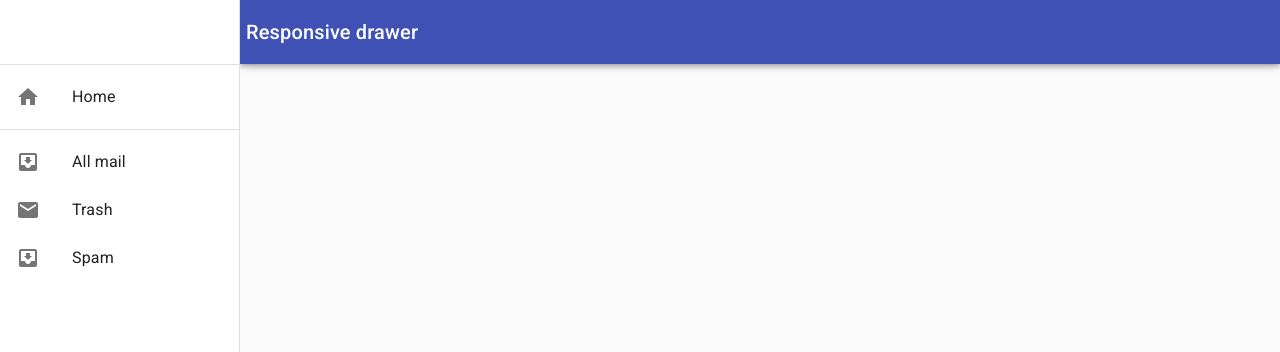
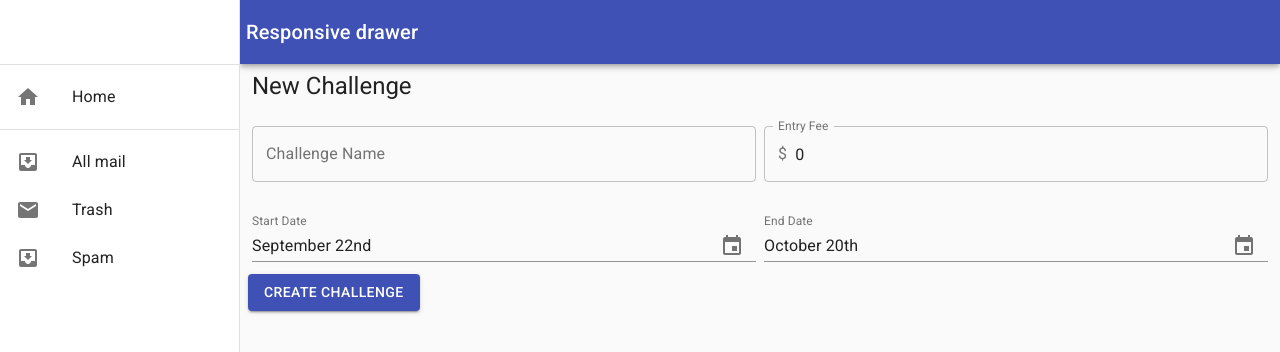
Before and after one commit to Jacksondr5/wlc-site, a React (Create React App) app: page / in a window 1280 px wide. Shown: the top 352 px of the page. Built offline with nearby package versions, Linux system fonts and the light colour scheme.

Commit message:
added new challenge form component

```diff
--- a/apollo.config.js
+++ b/apollo.config.js
@@ -1,6 +1,6 @@
 module.exports = {
   client: {
     name: "WLC Client",
-    service: "weight-loss-challenge"
+    service: "weight-loss-challenge@develop"
   }
 };
--- a/package.json
+++ b/package.json
@@ -7,7 +7,7 @@
     "build": "react-scripts build",
     "test": "react-scripts test",
     "eject": "react-scripts eject",
-    "generateSchemaTypes": "npx apollo client:codegen --target typescript --outputFlat ./src/generated/schemaTypes.ts"
+    "generateSchemaTypes": "apollo client:codegen --target typescript --outputFlat ./src/_generated/schemaTypes.ts"
   },
   "dependencies": {
     "@apollo/react-hooks": "^3.1.1",
@@ -29,6 +29,7 @@
     "@types/node": "^12.7.8",
     "@types/react": "^16.9.4",
     "@types/react-dom": "^16.9.1",
+    "apollo": "^2.18.3",
     "husky": "^3.0.7",
     "lint-staged": "^9.4.0",
     "react-scripts": "^3.1.2",
--- a/src/App.tsx
+++ b/src/App.tsx
@@ -20,7 +20,9 @@ const App: React.FC = () => {
       <ThemeProvider theme={theme}>
         <CssBaseline />
         <Container>
-          <ResponsiveDrawer>{/* <NewChallengeForm /> */}</ResponsiveDrawer>
+          <ResponsiveDrawer>
+            <NewChallengeForm />
+          </ResponsiveDrawer>
         </Container>
       </ThemeProvider>
     </ApolloProvider>
--- a/src/components/NewChallengeForm.tsx
+++ b/src/components/NewChallengeForm.tsx
@@ -1,44 +1,62 @@
-import React from 'react';
+import React from "react";
 import {
   TextField,
   InputAdornment,
   Button,
   Grid,
   Typography
-} from '@material-ui/core';
+} from "@material-ui/core";
 import {
   MuiPickersUtilsProvider,
   KeyboardDatePicker
-} from '@material-ui/pickers';
-import moment, { Moment } from 'moment';
-import MomentUtils from '@date-io/moment';
-import { MaterialUiPickersDate } from '@material-ui/pickers/typings/date';
+} from "@material-ui/pickers";
+import moment, { Moment } from "moment";
+import MomentUtils from "@date-io/moment";
+import gql from "graphql-tag";
+import { useMutation } from "@apollo/react-hooks";
+import { NewChallenge } from "../_generated/schemaTypes";
 
 interface State {
-  name: String;
-  entryFee: Number;
+  name: string;
+  entryFee: number;
   startDate: Moment;
   endDate: Moment;
 }
 
+const CREATE_CHALLENGE = gql`
+  mutation CreateChallenge($newChallenge: NewChallenge!) {
+    createChallenge(newChallenge: $newChallenge) {
+      id
+      name
+    }
+  }
+`;
+
 export default function NewChallengeForm() {
-  const [state, setState] = React.useState<State>({
-    name: '',
-    entryFee: 0,
-    startDate: moment(),
-    endDate: moment().add(4, 'weeks')
-  });
-  const handleChange = (name: keyof State) => (
-    event: React.ChangeEvent<HTMLInputElement>
-  ) => {
-    setState({ ...state, [name]: event.target.value });
-  };
-  const handleDatechange = (name: keyof State) => (
-    date: MaterialUiPickersDate,
-    value?: string | null | undefined
-  ) => setState({ ...state, [name]: date });
+  const [name, setName] = React.useState<string>("");
+  const [entryFee, setEntryFee] = React.useState<number>(0);
+  const [startDate, setStartDate] = React.useState<Moment>(moment());
+  const [endDate, setEndDate] = React.useState<Moment>(
+    moment().add(4, "weeks")
+  );
+  const [createChallenge] = useMutation(CREATE_CHALLENGE);
   return (
-    <form noValidate autoComplete="off">
+    <form
+      noValidate
+      autoComplete="off"
+      onSubmit={e => {
+        e.preventDefault();
+        const newChallenge: NewChallenge = {
+          name,
+          entryFee,
+          startDate: startDate.format(),
+          endDate: endDate.format()
+        };
+        createChallenge({
+          variables: { newChallenge }
+        });
+      }}
+    >
       <Grid container spacing={4}>
         <Grid item xs={12}>
           <Typography variant="h5">New Challenge</Typography>
@@ -47,8 +65,8 @@ export default function NewChallengeForm() {
           <TextField
             id="challengeName"
             label="Challenge Name"
-            value={state.name}
-            onChange={handleChange('name')}
+            value={name}
+            onChange={e => setName(e.target.value)}
             margin="normal"
             fullWidth
             variant="outlined"
@@ -58,8 +76,8 @@ export default function NewChallengeForm() {
           <TextField
             id="entry-fee"
             label="Entry Fee"
-            value={state.entryFee}
-            onChange={handleChange('entryFee')}
+            value={entryFee}
+            onChange={e => setEntryFee(parseInt(e.target.value))}
             margin="normal"
             fullWidth
             variant="outlined"
@@ -77,8 +95,8 @@ export default function NewChallengeForm() {
               id="start-date-picker"
               label="Start Date"
               fullWidth
-              value={state.startDate}
-              onChange={handleDatechange('startDate')}
+              value={startDate}
+              onChange={e => e !== null && setStartDate(e)}
             />
           </Grid>
           <Grid item xs={6}>
@@ -87,13 +105,13 @@ export default function NewChallengeForm() {
               id="end-date-picker"
               label="End Date"
               fullWidth
-              value={state.endDate}
-              onChange={handleDatechange('endDate')}
+              value={endDate}
+              onChange={e => e !== null && setEndDate(e)}
             />
           </Grid>
         </MuiPickersUtilsProvider>
-        <Button variant="contained" color="primary">
-          Submit
+        <Button variant="contained" color="primary" type="submit">
+          Create Challenge
         </Button>
       </Grid>
     </form>
```
Also changed, not shown: src/_generated/schemaTypes.ts (renamed from src/generated/schemaTypes.ts, +30 -1 lines), 1 other file (tests, documents, lock files or other folders).
